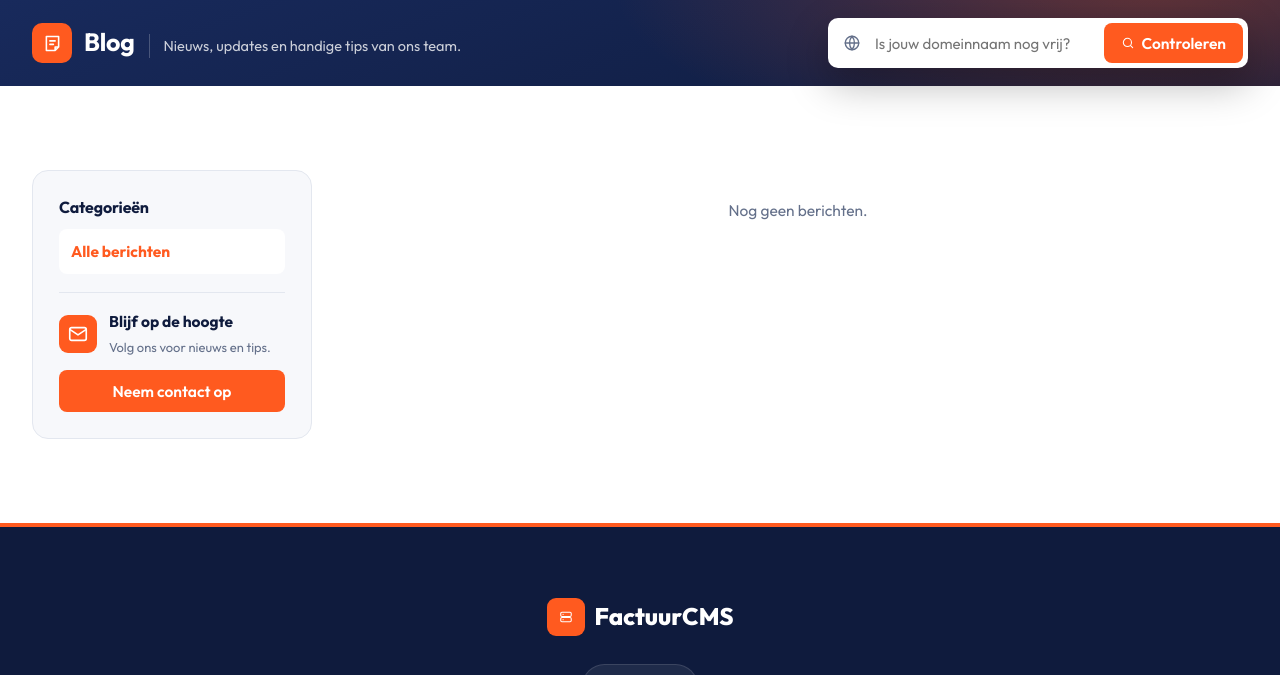
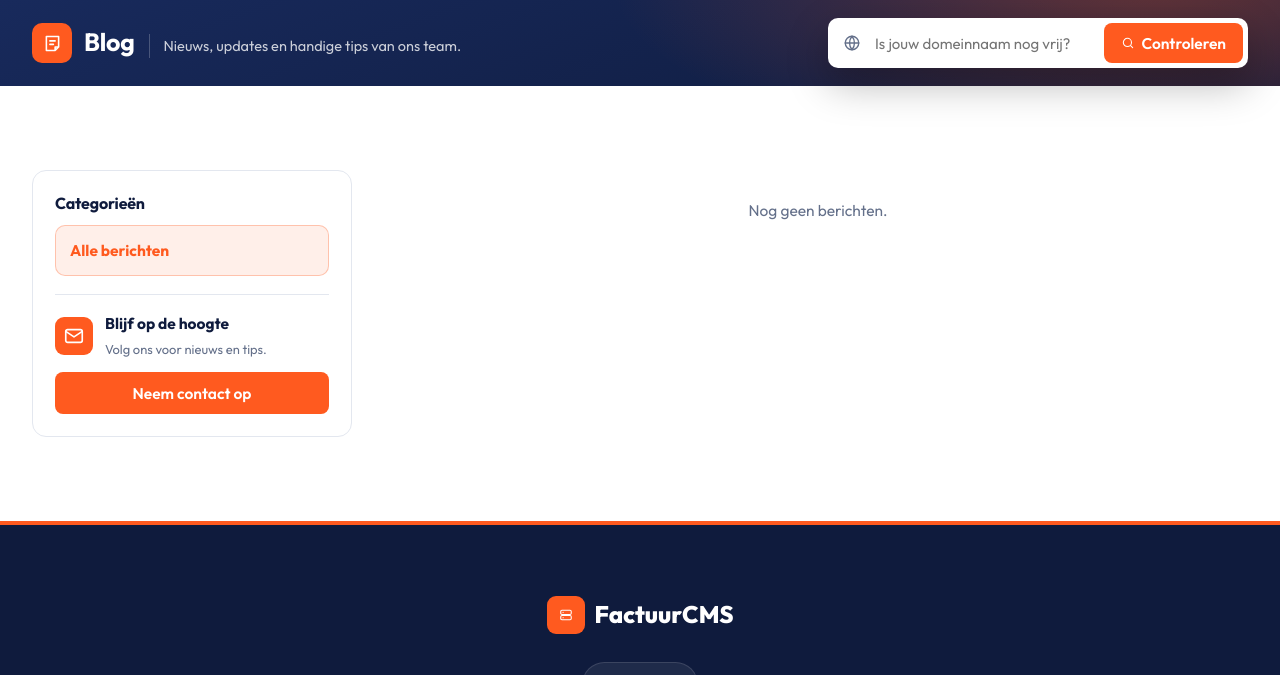
Before and after one commit to mbivdevelopment/FactuurCMS, a PHP site: page /blog in a window 1280 px wide. Shown: the part 107-782 px from the top of the page. Run offline with PHP 8.4, Linux system fonts and the light colour scheme; data that the repository does not hold is empty; some libraries are stand-ins or nearby versions.

Commit message:
Sidebar categorieën: breder, witte kaart, aantal-bolletjes
Co-Authored-By: MBIVDEVELOPMENT <info@mbivdevelopment.nl>

```diff
--- a/Application/Theme/assets/css/site.css
+++ b/Application/Theme/assets/css/site.css
@@ -225,15 +225,17 @@ body.site { font: 15.5px/1.6 'Outfit Variable', system-ui, -apple-system, 'Segoe
 .tiles { display: grid; grid-template-columns: repeat(3, minmax(0, 1fr)); gap: 14px; }
 .tile-card { border-color: var(--line); background: #fff; }
 .read-split { display: grid; grid-template-columns: minmax(0, 1fr) 340px; gap: 48px; align-items: start; }
-.side-split { display: grid; grid-template-columns: 280px minmax(0, 1fr); gap: 36px; align-items: start; }
+.side-split { display: grid; grid-template-columns: 320px minmax(0, 1fr); gap: 36px; align-items: start; }
 .read-meta { display: flex; gap: 16px; align-items: center; flex-wrap: wrap; color: var(--muted); font-size: 14px; margin-bottom: 18px; }
 .read-meta span { display: inline-flex; gap: 6px; align-items: center; }
 .read-img { width: 100%; border-radius: 14px; margin-bottom: 22px; }
-.side-card { align-items: stretch; gap: 4px; }
+.side-card { align-items: stretch; gap: 4px; background: #fff; border-radius: 14px; box-shadow: var(--shadow-sm); padding: 22px; }
 .side-card h3 { font-size: 16px; margin-bottom: 8px; }
-.side-link { display: block; padding: 10px 12px; border-radius: 8px; color: var(--navy); }
-.side-link small { display: block; color: var(--muted); font-size: 12.5px; }
-.side-link:hover, .side-link.active { background: #fff; color: var(--primary); }
+.side-link { display: flex; align-items: center; justify-content: space-between; gap: 8px; padding: 12px 14px; border-radius: 10px; color: var(--navy); border: 1px solid transparent; }
+.side-link small { color: var(--muted); font-size: 12px; background: var(--soft); border-radius: 999px; padding: 2px 9px; white-space: nowrap; }
+.side-link:hover { border-color: var(--line); background: var(--soft); }
+.side-link.active { border-color: rgba(255, 90, 31, .3); background: var(--primary-soft); color: var(--primary); }
+.side-link.active small { background: #fff; }
 .side-help { display: flex; gap: 12px; align-items: center; margin-top: 14px; padding-top: 16px; border-top: 1px solid var(--line); }
 .side-help > .icon { width: 38px; height: 38px; padding: 8px; border-radius: 9px; background: var(--primary); color: #fff; }
 .side-help strong { display: block; }
```
